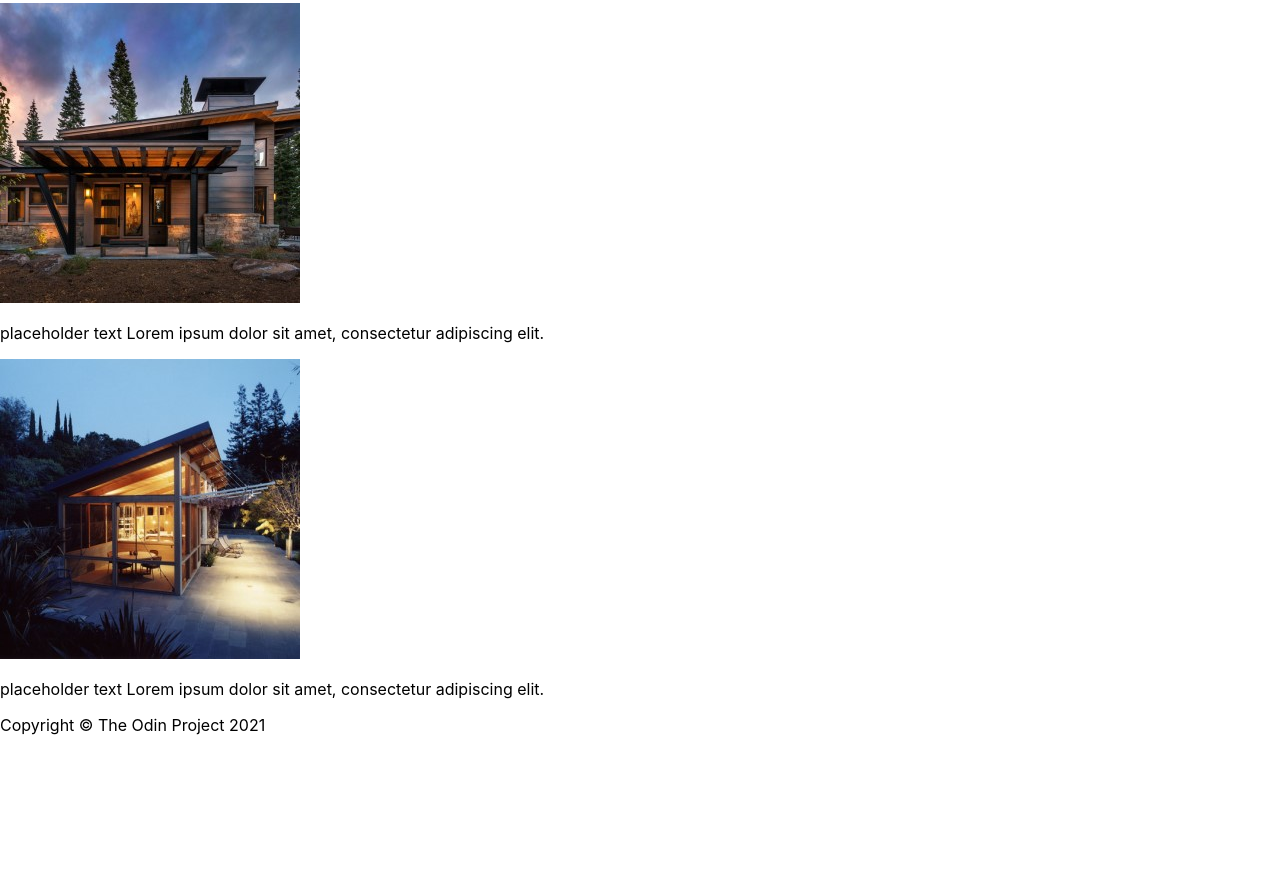
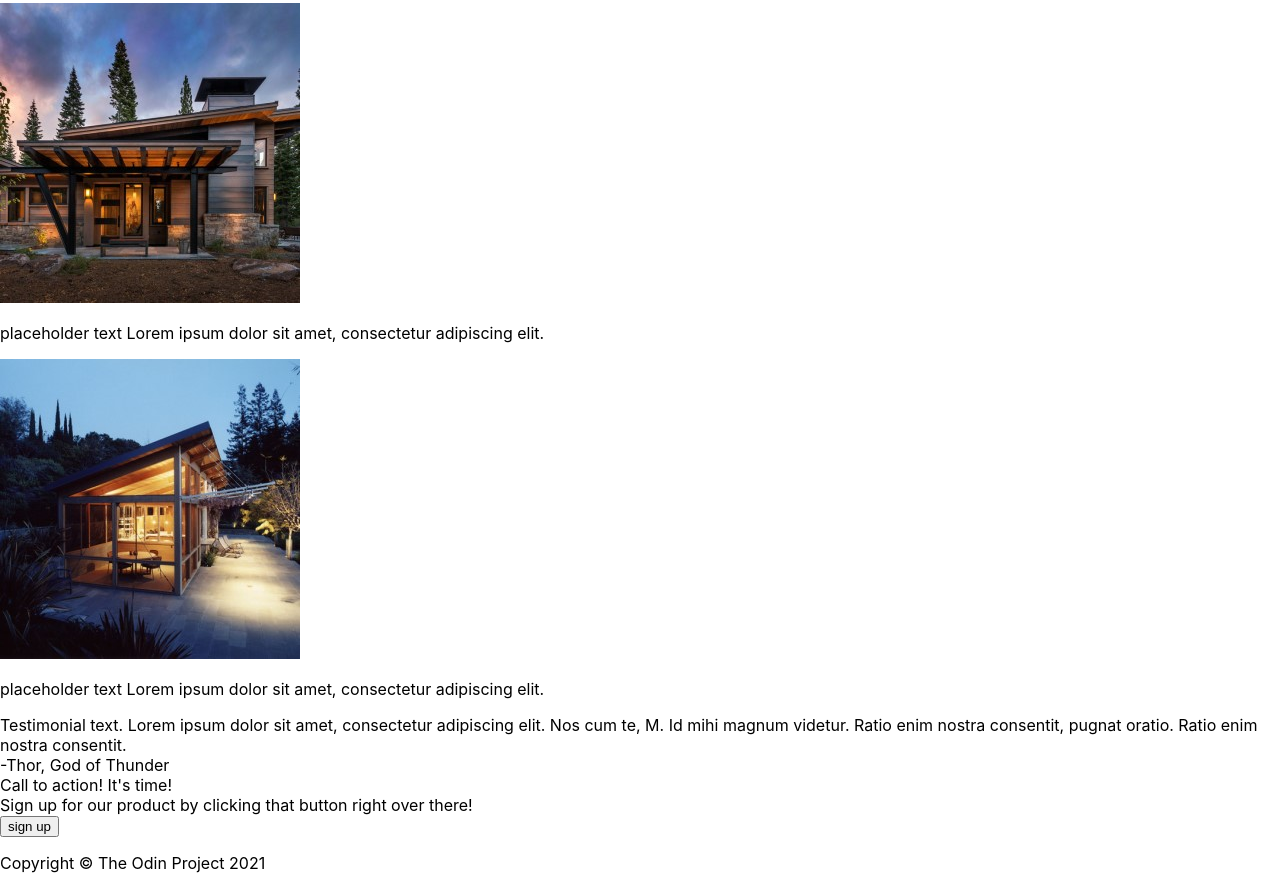
Before and after one commit to derek4987/o-landing-page, a plain HTML site: page index.html in a window 1280 px wide. Shown: the part 1420-2309 px from the top of the page. Before the commit the page ends 2171 px from the top, so only its background shows below. Drawn offline with Linux system fonts and the light colour scheme.

Commit message:
add all html content/text

```diff
--- a/index.html
+++ b/index.html
@@ -53,6 +53,21 @@
             </div>
         </div>
 
+        <div class="testimonial">
+            <div>Testimonial text. Lorem ipsum dolor sit amet, consectetur adipiscing elit. Nos cum te, M. Id mihi magnum videtur. Ratio enim nostra consentit, pugnat oratio. Ratio enim nostra consentit.</div>
+            <div>-Thor, God of Thunder</div>
+        </div>
+
+        <div class="action">
+            <div class="action-card">
+                <div class="action-text">
+                    <div class="title">Call to action! It's time!</div>
+                    <div class="subtext">Sign up for our product by clicking that button right over there!</div>
+                </div>
+                <button>sign up</button>
+            </div>
+        </div>
+
         <div class="footer">
             <p>Copyright © The Odin Project 2021</p>
         </div>
```
